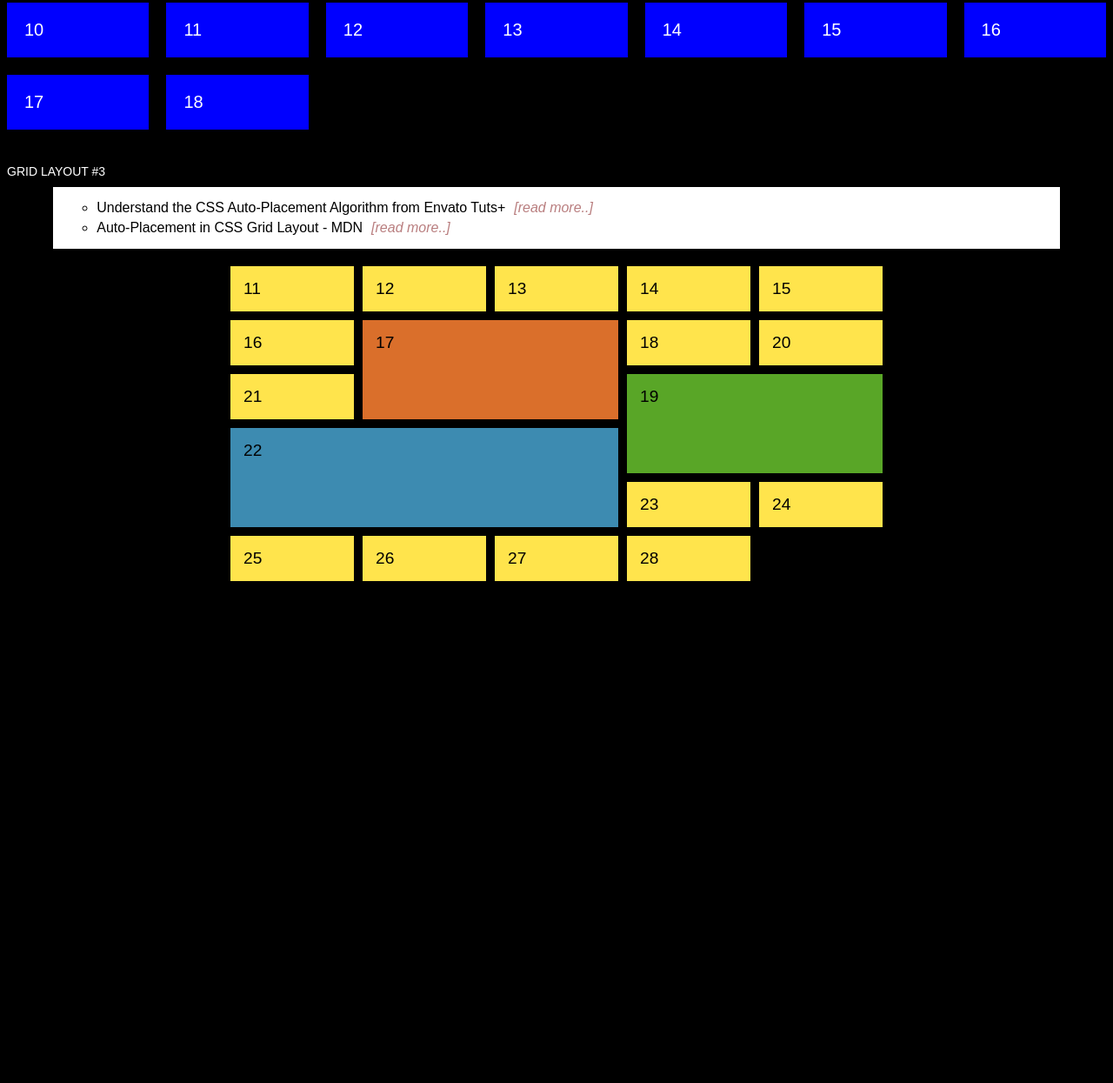
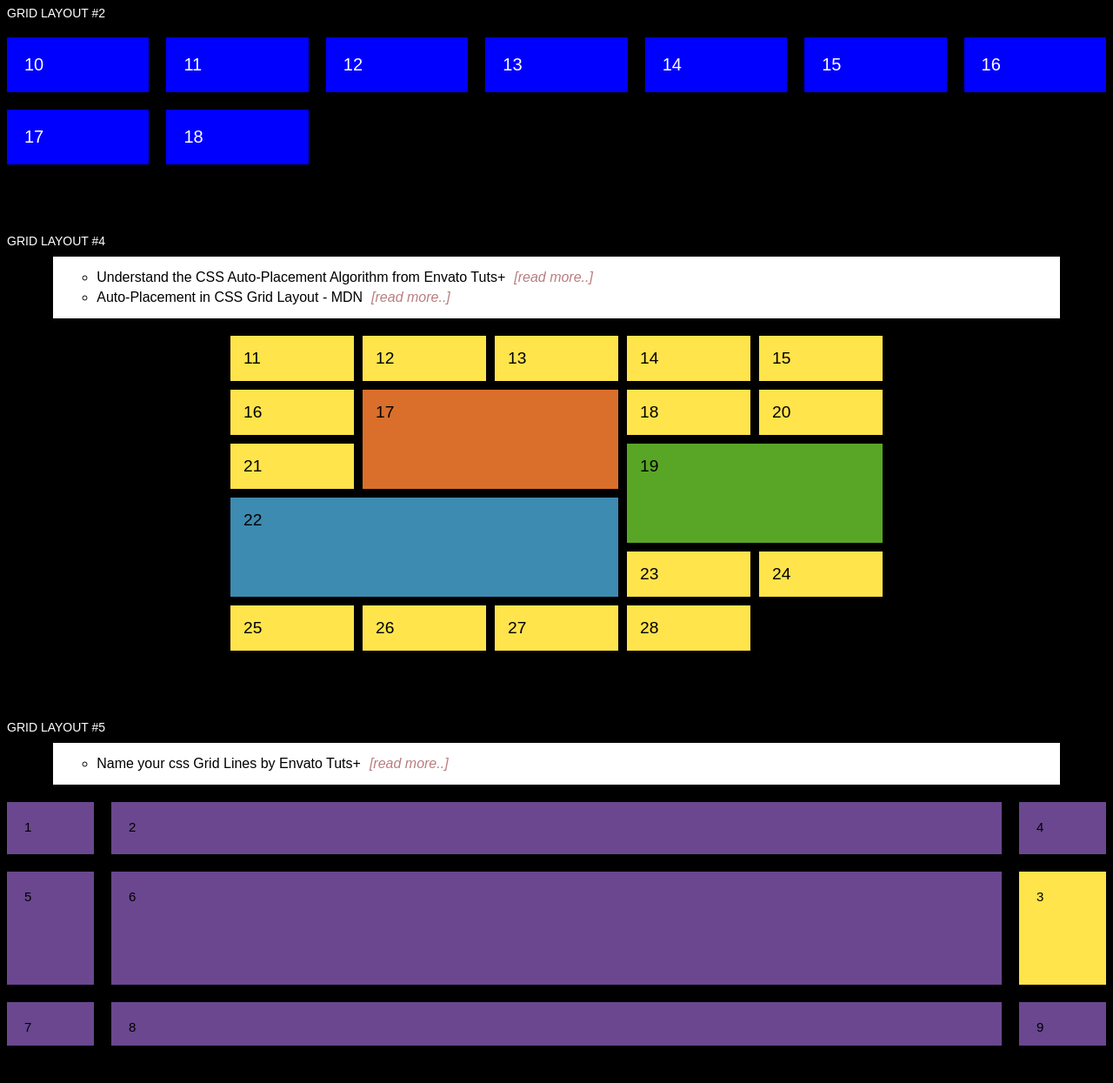
Before and after one commit to apassiondev/grid101, a website: page public/index.html in a window 1280 px wide. Shown: the part 543-1788 px from the top of the page at 87% size. Before the commit the page ends 1219 px from the top, so only its background shows below. Drawn offline with Linux system fonts and the light colour scheme.

Commit message:
Tips to name your Grid layout for better item positioning.

```diff
--- a/public/index.html
+++ b/public/index.html
@@ -33,7 +33,7 @@
         <div class="item-10">18</div>
     </section>
 
-    <p class="section-separator">Grid Layout #3</p>
+    <p class="section-separator">Grid Layout #4</p>
     <ul class="reference-urls" id="urls-4"></ul>
     <section class="grid-4">
         <div class="grid-4-item item-11">11</div>
@@ -56,9 +56,42 @@
         <div class="grid-4-item item-28">28</div>
     </section>
 
+    <p class="section-separator">Grid layout #5</p>
+    <ul class="reference-urls" id="urls-5"></ul>
+    <section class="grid-5">
+        <div class="grid-5-item">1</div>
+        <div class="grid-5-item">2</div>
+        <div class="grid-5-item special-item">3</div>
+        <div class="grid-5-item">4</div>
+        <div class="grid-5-item">5</div>
+        <div class="grid-5-item">6</div>
+        <div class="grid-5-item">7</div>
+        <div class="grid-5-item">8</div>
+        <div class="grid-5-item">9</div>
+    </section>
+
     <script type="text/javascript" src="src/js/main.js"></script>
     <script type="text/javascript">
-        window.onload = create_links("urls-4");
+        window.onload = create_links({
+            "elementId": "urls-4",
+            "items": [
+                {"text": "Understand the CSS Auto-Placement Algorithm from Envato Tuts+",
+            "url": "https://webdesign.tutsplus.com/tutorials/understanding-the-css-grid-auto-placement-algorithm--cms-27563"
+        },
+        {
+            "text": "Auto-Placement in CSS Grid Layout - MDN",
+            "url": "https://developer.mozilla.org/en-US/docs/Web/CSS/CSS_Grid_Layout/Auto-placement_in_CSS_Grid_Layout"
+        }
+            ]
+        }), create_links({
+            "elementId": "urls-5",
+            "items": [
+                {
+                    "text": "Name your css Grid Lines by Envato Tuts+",
+                    "url": "https://webdesign.tutsplus.com/tutorials/quick-tip-name-your-css-grid-lines-just-in-case--cms-27844"
+                }
+            ]
+        });
     </script>
 </body>
 </html>
--- a/public/src/css/main.css
+++ b/public/src/css/main.css
@@ -2,6 +2,9 @@ body{
     font-family: "Arial";
     background-color: #000;
     padding-top: 20px;
+}
+section{
+    padding-bottom: 40px;
 }
 .section-separator{
     margin: 40px 0 10px 0;
@@ -211,3 +214,22 @@ a.more{
     grid-column: span 3;
     grid-row: span 2;
 }
+
+.grid-5{
+    display: grid;
+    /*grid-template-columns: 100px auto 100px;*/
+    grid-template-columns: [start] 100px [centre-start] auto [last-column] 100px;
+    /*grid-template-rows: 60px 130px 50px;*/
+    grid-template-rows: [header-start] 60px [main-start] 130px [main-end] 50px;
+    grid-gap: 20px;
+}
+.grid-5 div{
+    padding: 20px;
+    font-size: 15px;
+    background-color: #6a478f;
+}
+.special-item{
+    grid-column: last-column;
+    grid-row: main-start;
+    background-color: #ffe44c !important;
+}
--- a/public/src/js/main.js
+++ b/public/src/js/main.js
@@ -1,33 +1,23 @@
-function create_links(elementId){
-    var arr_list = [
-        {
-            "text": "Understand the CSS Auto-Placement Algorithm from Envato Tuts+",
-            "url": "https://webdesign.tutsplus.com/tutorials/understanding-the-css-grid-auto-placement-algorithm--cms-27563"
-        },
-        {
-            "text": "Auto-Placement in CSS Grid Layout - MDN",
-            "url": "https://developer.mozilla.org/en-US/docs/Web/CSS/CSS_Grid_Layout/Auto-placement_in_CSS_Grid_Layout"
-        }
-    ];
-
-    var elGrid4 = document.getElementById(elementId);
-    for(var i = 0; i < arr_list.length; i++){
-        // Create new elements li
+function create_links(arr_list){
+    var elGrid4 = document.getElementById(arr_list.elementId);
+    var items = arr_list.items;
+    var itemCount = items.length;
+    for(var i = 0; i < itemCount; i++){
+        // Create new elements li tag
         var newLi = document.createElement("li");
         elGrid4.appendChild(newLi);
-        // Create new elements textNode (heading title)
-        var newText = document.createTextNode(arr_list[i].text);
+        // Create new textNode: heading title
+        var newText = document.createTextNode(items[i].text);
         newLi.appendChild(newText);
-        // Create a new a
+        // Create a new a tag
         var newA = document.createElement("a");
         newA.style.marginLeft = "10px";
         newA.setAttribute('target', 'blank');
-        newA.setAttribute('href', arr_list[i].url);
-        // Create [read more..]
+        newA.setAttribute('href', items[i].url);
+        // Create a textNode: [read more..]
         var newReadMore = document.createTextNode("[read more..]");
         newA.appendChild(newReadMore);
         newLi.appendChild(newA);
-
     }
 
 }
```
